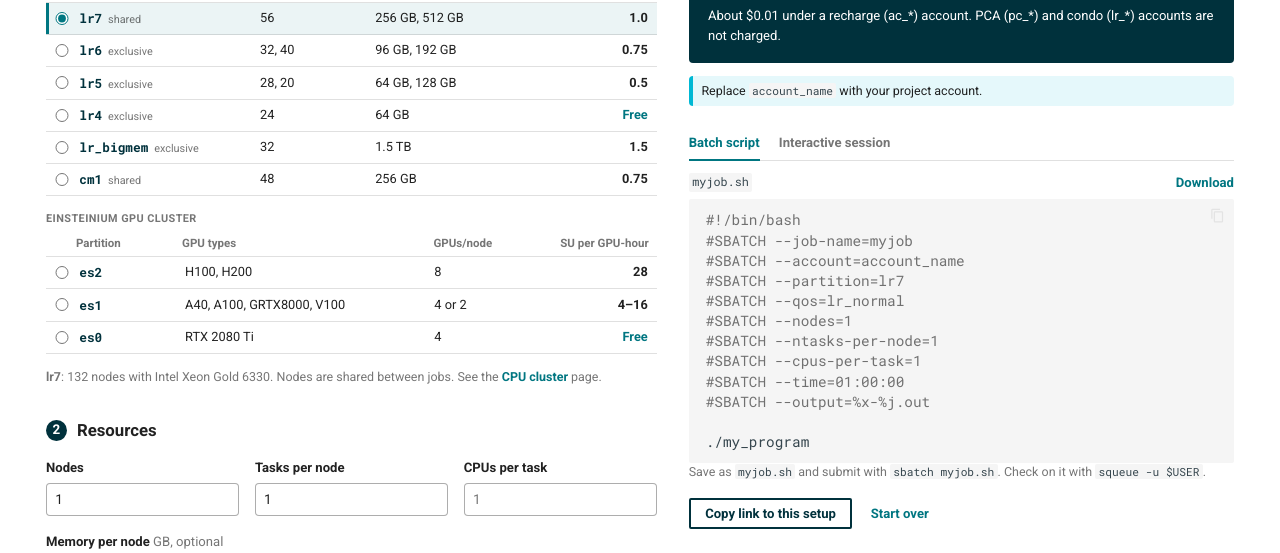
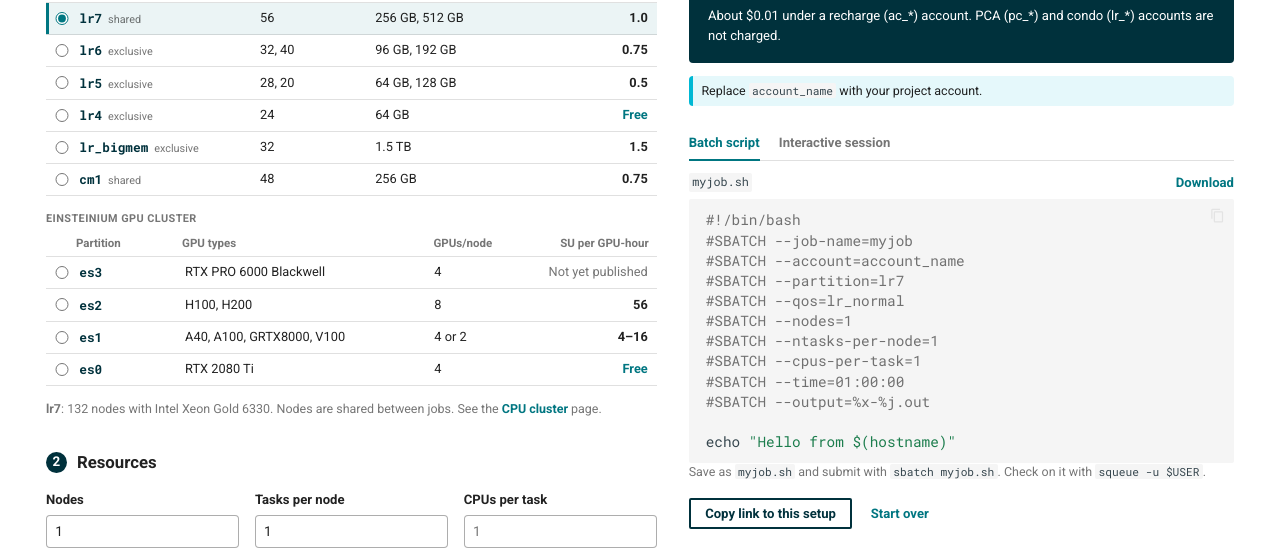
Before and after one commit to lbnl-science-it/lrc-jobscript, a plain HTML site: page index.html in a window 1280 px wide. Shown: the part 370-923 px from the top of the page. Drawn offline with Linux system fonts and the light colour scheme.

Commit message:
add es3; change es2 charging factor to 4

```diff
--- a/index.html
+++ b/index.html
@@ -69,7 +69,7 @@ two in step; the generator itself (javascripts/, stylesheets/) is shared.
       <p><strong>SUs = SU ratio of the partition × CPU cores allocated per node × number of nodes × hours</strong></p>
 
       <ul>
-        <li><strong>Shared partitions</strong> (<code>lr7</code>, <code>lr8</code>, <code>cm1</code> and the GPU partitions) charge for the cores the job requests: tasks per node × CPUs per task. On GPU partitions, the number of cores is set by the number of GPUs, since each GPU must be requested with a fixed number of CPU cores. For example, <code>es2</code> needs 14 cores per GPU, which at an SU ratio of 2.0 comes to 28 SUs per GPU-hour.</li>
+        <li><strong>Shared partitions</strong> (<code>lr7</code>, <code>lr8</code>, <code>cm1</code> and the GPU partitions) charge for the cores the job requests: tasks per node × CPUs per task. On GPU partitions, the number of cores is set by the number of GPUs, since each GPU must be requested with a fixed number of CPU cores. For example, <code>es2</code> needs 14 cores per GPU, which at an SU ratio of 4.0 comes to 56 SUs per GPU-hour.</li>
         <li><strong>Exclusive partitions</strong> (<code>lr4</code>, <code>lr5</code>, <code>lr6</code> and <code>lr_bigmem</code>) allocate whole nodes, so every core on the node is charged even if the job uses fewer. When a partition has nodes with different numbers of cores, the estimate is shown as a range.</li>
         <li>The estimate uses the <strong>time limit</strong> you request. Charges are based on how long the job actually runs, so a job that finishes early uses fewer SUs than estimated.</li>
       </ul>
--- a/javascripts/jobscript-generator.js
+++ b/javascripts/jobscript-generator.js
@@ -60,15 +60,14 @@
       types: [{ cores: 48, mem: 256 }],
       qos: { normal: "cm1_normal", debug: "cm1_debug" },
     },
-    // es3 is left out until its SU ratio and QoS are set. To list it, restore:
-    // {
-    //   id: "es3", kind: "gpu", ratio: null, cpu: "AMD EPYC 9754",
-    //   gpus: [{ gres: "RTX6000", name: "RTX PRO 6000 Blackwell", mem: 96, perNode: 4, cpusPerGpu: 32, nodes: 8 }],
-    //   qos: {},
-    //   note: "QoS values for es3 have not been configured for all users yet. Enter the QoS you were given, and see the GPU cluster page for updates.",
-    // },
     {
-      id: "es2", kind: "gpu", ratio: 2.0, cpu: "Intel Xeon Platinum 8480+ or 8570",
+      id: "es3", kind: "gpu", ratio: null, cpu: "AMD EPYC 9754",
+      gpus: [{ gres: "RTX6000", name: "RTX PRO 6000 Blackwell", mem: 96, perNode: 4, cpusPerGpu: 32, nodes: 8 }],
+      qos: {},
+      note: "QoS values for es3 have not been configured for all users yet. Enter the QoS you were given, and see the GPU cluster page for updates.",
+    },
+    {
+      id: "es2", kind: "gpu", ratio: 4.0, cpu: "Intel Xeon Platinum 8480+ or 8570",
       gpus: [
         { gres: "H100", name: "H100", mem: 80, perNode: 8, cpusPerGpu: 14, nodes: 4 },
         { gres: "H200", name: "H200", mem: 141, perNode: 8, cpusPerGpu: 14, nodes: 3, memPerCpu: "18400M" },
@@ -652,9 +651,9 @@
   }
 
   function defaultCommands(job) {
-    if (job.p.kind === "gpu") return "module load ml/pytorch\npython train.py";
-    if (job.nodes * job.tasks > 1) return "module load gcc openmpi\nmpirun ./my_program";
-    return "./my_program";
+    if (job.p.kind === "gpu") return 'echo "Hello from $(hostname)"\nnvidia-smi';
+    if (job.nodes * job.tasks > 1) return "module load gcc openmpi\nmpirun hostname";
+    return 'echo "Hello from $(hostname)"';
   }
 
   // Light-weight bash highlighting using the Pygments classes the theme already styles.
```
